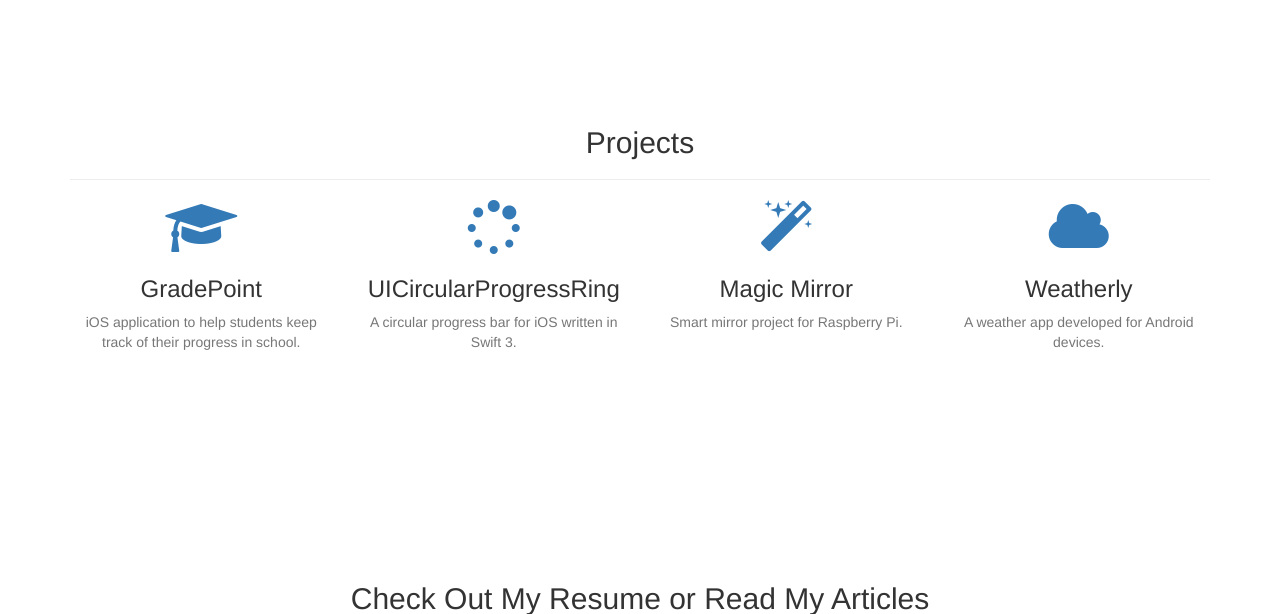
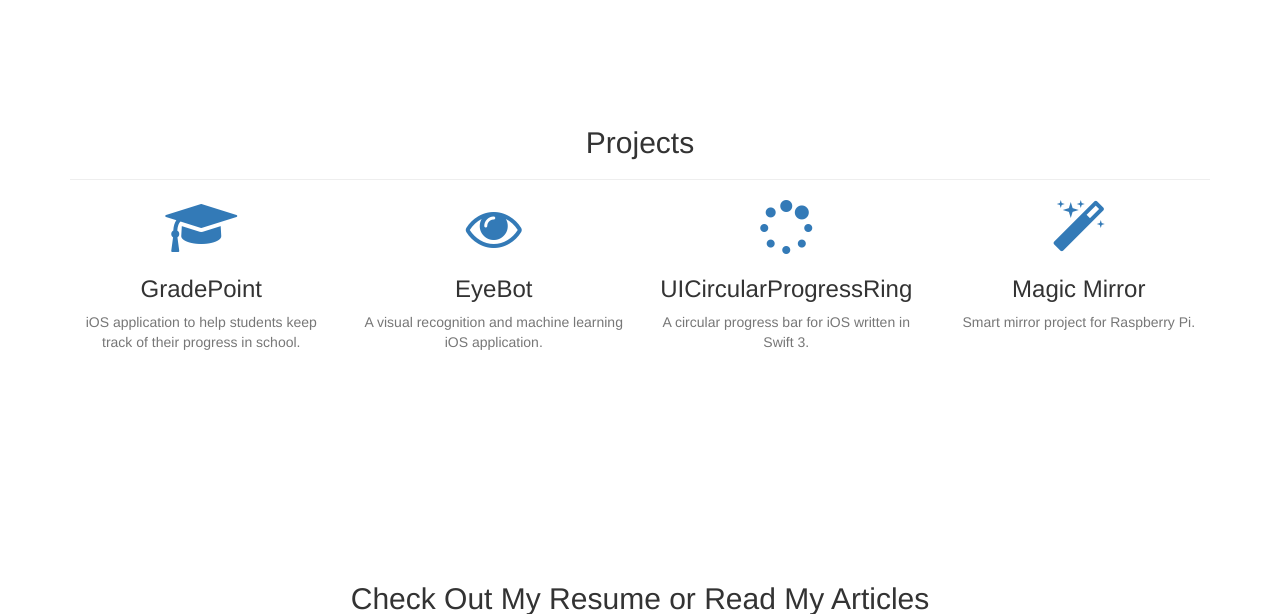
Before and after one commit to luispadron/DynamicWebsite, a Django app: page / in a window 1280 px wide. Shown: the part 717-1331 px from the top of the page. Run offline with Django 3.2, Linux system fonts and the light colour scheme; parts of the project's set-up code (start-up, migrations or seed data) failed here and were passed over; some libraries are stand-ins or nearby versions.

Commit message:
Update projects section

```diff
--- a/templates/home.html
+++ b/templates/home.html
@@ -129,6 +129,14 @@
           </div>
         </div>
 
+        <div class="project col-lg-3 col-md-6 text-center" onclick="window.open('https://github.com/luispadron/Eyebot', 'newWindow');" style="cursor: pointer;">
+          <div class="service-box">
+            <i class="fa fa-4x fa-eye text-primary sr-icons"></i>
+            <h3>EyeBot</h3>
+            <p class="text-muted">A visual recognition and machine learning iOS application.</p>
+          </div>
+        </div>
+
         <div class="project col-lg-3 col-md-6 text-center" onclick="window.open('https://github.com/luispadron/UICircularProgressRing', 'newWindow');" style="cursor: pointer;">
           <div class="service-box">
             <i class="fa fa-4x fa-spinner text-primary sr-icons"></i>
@@ -142,14 +150,6 @@
             <i class="fa fa-4x fa-magic text-primary sr-icons"></i>
             <h3>Magic Mirror</h3>
             <p class="text-muted">Smart mirror project for Raspberry Pi.</p>
-          </div>
-        </div>
-
-        <div class="project col-lg-3 col-md-6 text-center" onclick="window.open('https://github.com/luispadron/Weatherly', 'newWindow');" style="cursor: pointer;">
-          <div class="service-box">
-            <i class="fa fa-4x fa-cloud text-primary sr-icons"></i>
-            <h3>Weatherly</h3>
-            <p class="text-muted">A weather app developed for Android devices.</p>
           </div>
         </div>
 
```
